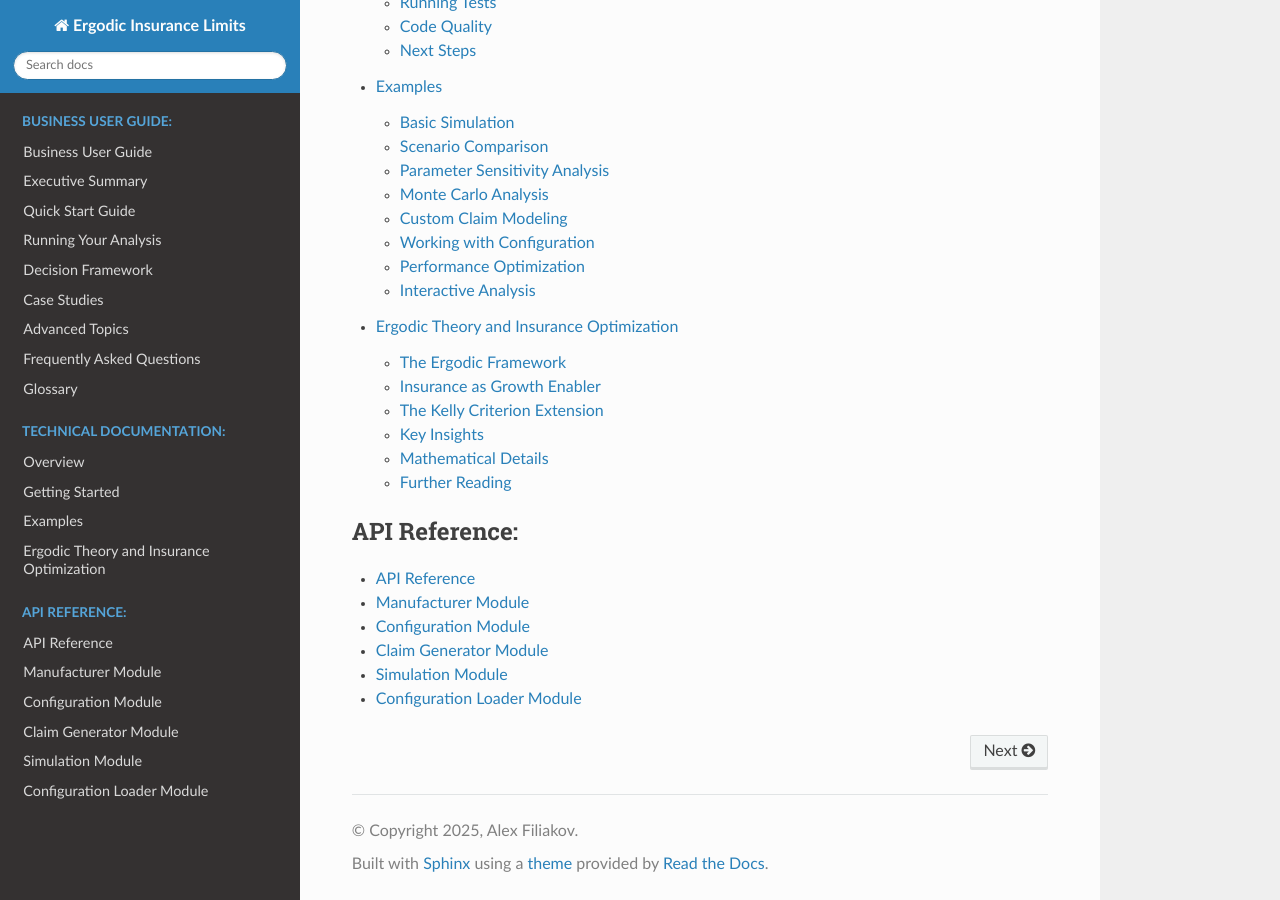
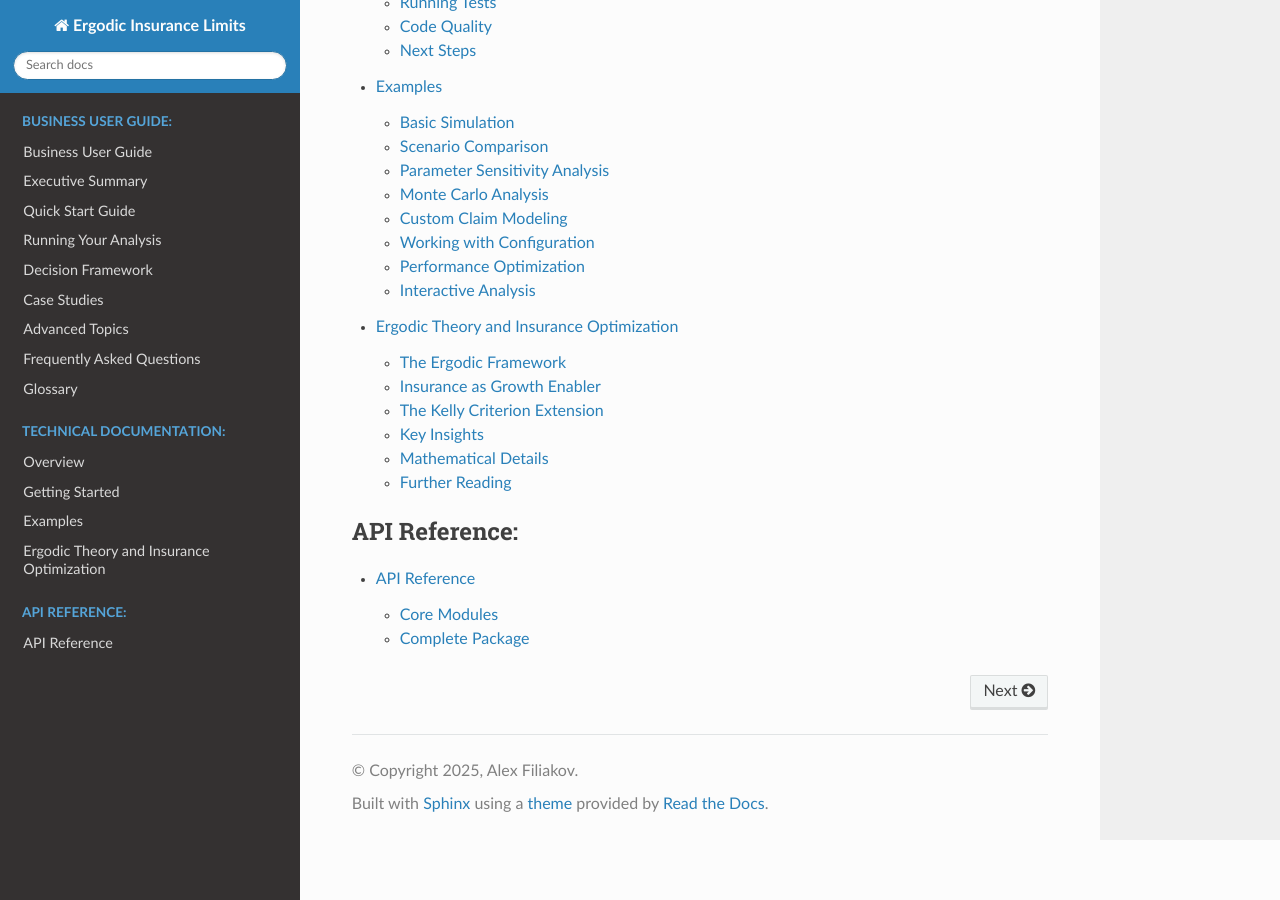
Before and after one commit to AlexFiliakov/Ergodic-Insurance-Limits, a Sphinx documentation site: the page built from ergodic_insurance/docs/index.rst, in a window 1280 px wide and 900 px high, scrolled down 1082 px. Built offline with Sphinx 7.4.7 and the Read the Docs theme 3.1.0, drawn with Linux system fonts in a browser that asks for light colours.

Commit message:
fix: resolve Sphinx documentation build errors and warnings
- Update Sphinx conf.py to properly import ergodic_insurance package
- Fix duplicate API documentation entries in toctree
- Correct title underline formatting in theory.rst
- Remove redundant API file listings from main index
- Add Sphinx and related dependencies to project
- Fix mypy type errors in business_optimizer.py

🤖 Generated with [Claude Code](https://claude.ai/code)

Co-Authored-By: Claude <noreply@anthropic.com>

```diff
--- a/ergodic_insurance/docs/conf.py
+++ b/ergodic_insurance/docs/conf.py
@@ -6,7 +6,9 @@
 import os
 import sys
 
-# Add the source directory to the path
+# Add the parent directory to the path to import ergodic_insurance package
+sys.path.insert(0, os.path.abspath("../.."))
+# Also add the src directory for direct imports
 sys.path.insert(0, os.path.abspath("../src"))
 
 # -- Project information -----------------------------------------------------
--- a/ergodic_insurance/docs/index.rst
+++ b/ergodic_insurance/docs/index.rst
@@ -64,12 +64,7 @@ Quick Links
    theory
 
 .. toctree::
-   :maxdepth: 1
+   :maxdepth: 2
    :caption: API Reference:
 
    api/modules
-   api/manufacturer
-   api/config
-   api/claim_generator
-   api/simulation
-   api/config_loader
--- a/ergodic_insurance/docs/theory.rst
+++ b/ergodic_insurance/docs/theory.rst
@@ -172,7 +172,7 @@ subject to:
 where ruin occurs when :math:`W_t \\leq 0` for any :math:`t`.
 
 Simulation Methodology
-~~~~~~~~~~~~~~~~~~~~~
+~~~~~~~~~~~~~~~~~~~~~~
 
 The framework uses Monte Carlo simulation with:
 
```
Also changed, not shown: 4 other files.
